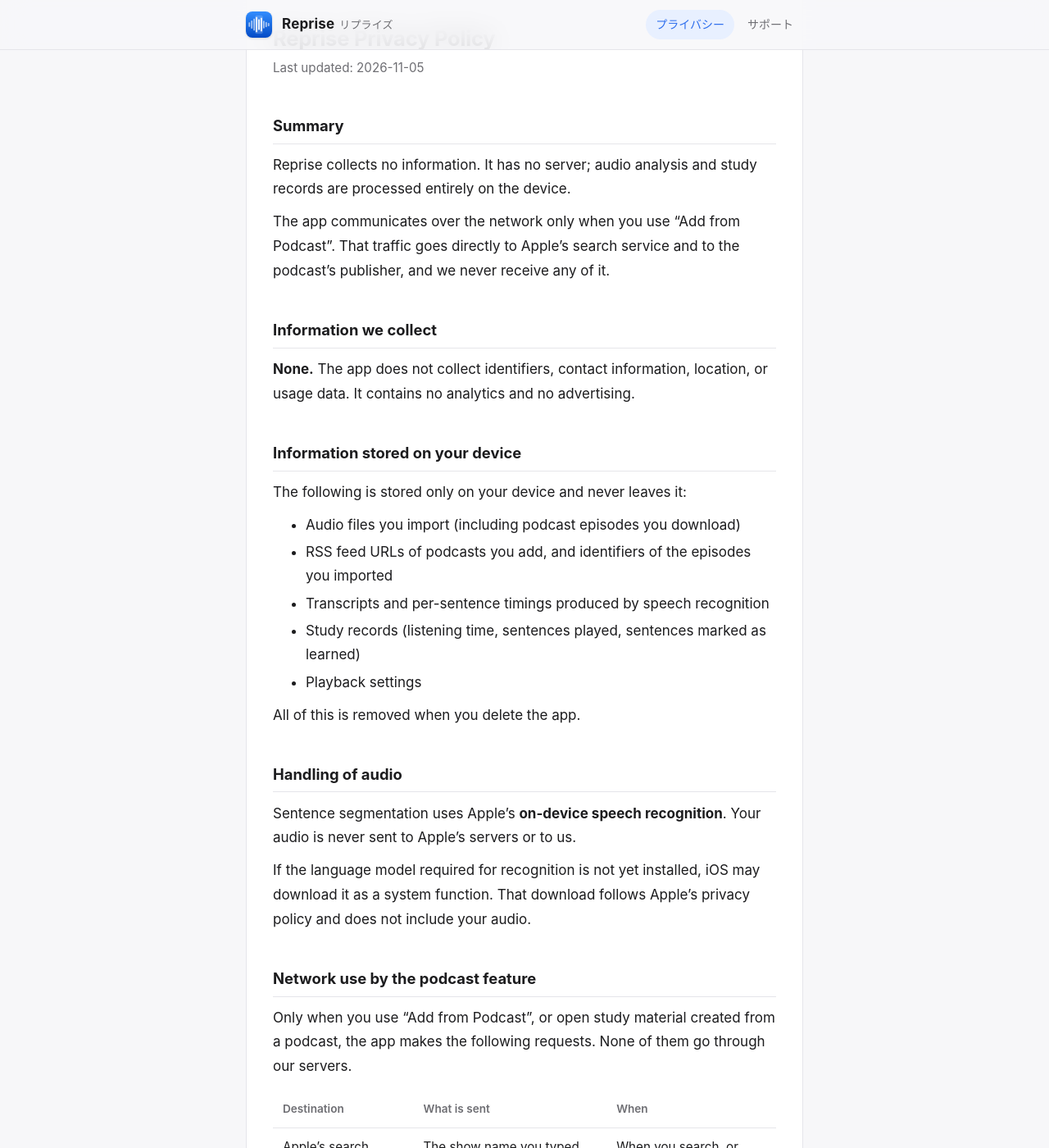
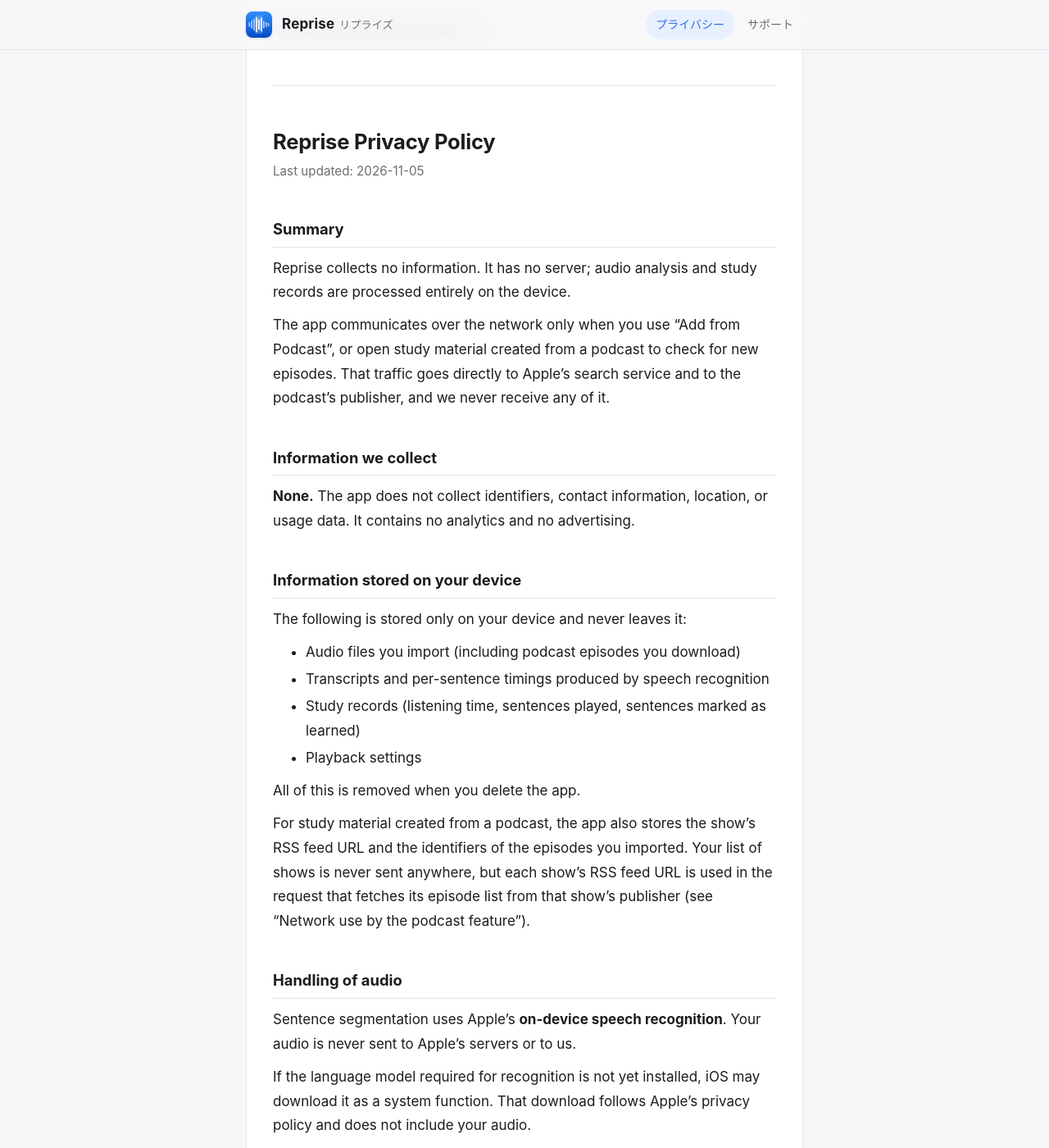
Before and after one commit to 0358rs/reprise-site, a Jekyll site: the page built from index.md, in a window 1280 px wide and 1400 px high, scrolled down 3403 px. Shown: the whole window at 82% size. Built offline with Jekyll 4.4.1, drawn with Linux system fonts in a browser that asks for light colours; some of the changed text lies outside the part shown.

Commit message:
Podcast の教材を開いたときの新着確認と、RSS の URL の扱いを明記する
Co-Authored-By: Claude Opus 5.5 <noreply@anthropic.com>
Claude-Session: https://claude.ai/code/session_01LzSbCZ1qTtd86E9T2CPDXp

```diff
--- a/index.md
+++ b/index.md
@@ -11,7 +11,7 @@ title: プライバシーポリシー
 
 Reprise（リプライズ）は、利用者の情報を一切収集しません。サーバーを持たず、音声の解析や学習記録はすべて端末内で処理します。
 
-通信するのは、利用者が「Podcast から追加」を使うときだけです。その通信は Apple の検索サービスと番組の配信元へ直接行われ、開発者が内容を受け取ることはありません。
+通信するのは、利用者が「Podcast から追加」を使うときと、Podcast から作った教材を開いて新しいエピソードを確かめるときだけです。その通信は Apple の検索サービスと番組の配信元へ直接行われ、開発者が内容を受け取ることはありません。
 
 ## 収集する情報
 
@@ -22,12 +22,13 @@ Reprise（リプライズ）は、利用者の情報を一切収集しません
 次のものは、利用者の端末の中にだけ保存されます。アプリの外へ送信されることはありません。
 
 - 取り込んだ音声ファイル（Podcast からダウンロードしたエピソードを含む）
-- 登録した Podcast 番組の RSS フィードの URL と、取り込んだエピソードの識別子
 - 音声認識で得られた文字起こしと、文ごとの時刻
 - 学習記録（学習時間、再生した文の数、習得済みにした文）
 - 再生設定（速度、リピートの方法、ポーズの長さなど）
 
 これらはアプリを削除すると端末から消去されます。
+
+Podcast から作った教材については、番組の RSS フィードの URL と取り込んだエピソードの識別子も端末内に保存します。どの番組を登録しているかの一覧が外部へ送られることはありませんが、各番組の RSS フィードの URL は、その番組の配信元へエピソードの一覧を取りに行く要求に使われます（下記「Podcast 機能の通信」）。
 
 ## 音声の扱い
 
@@ -92,7 +93,7 @@ Last updated: 2026-11-05
 
 Reprise collects no information. It has no server; audio analysis and study records are processed entirely on the device.
 
-The app communicates over the network only when you use "Add from Podcast". That traffic goes directly to Apple's search service and to the podcast's publisher, and we never receive any of it.
+The app communicates over the network only when you use "Add from Podcast", or open study material created from a podcast to check for new episodes. That traffic goes directly to Apple's search service and to the podcast's publisher, and we never receive any of it.
 
 ## Information we collect
 
@@ -103,12 +104,13 @@ The app communicates over the network only when you use "Add from Podcast". That
 The following is stored only on your device and never leaves it:
 
 - Audio files you import (including podcast episodes you download)
-- RSS feed URLs of podcasts you add, and identifiers of the episodes you imported
 - Transcripts and per-sentence timings produced by speech recognition
 - Study records (listening time, sentences played, sentences marked as learned)
 - Playback settings
 
 All of this is removed when you delete the app.
+
+For study material created from a podcast, the app also stores the show's RSS feed URL and the identifiers of the episodes you imported. Your list of shows is never sent anywhere, but each show's RSS feed URL is used in the request that fetches its episode list from that show's publisher (see "Network use by the podcast feature").
 
 ## Handling of audio
 
```
Also changed, not shown: support.md (+1 -1 lines).
